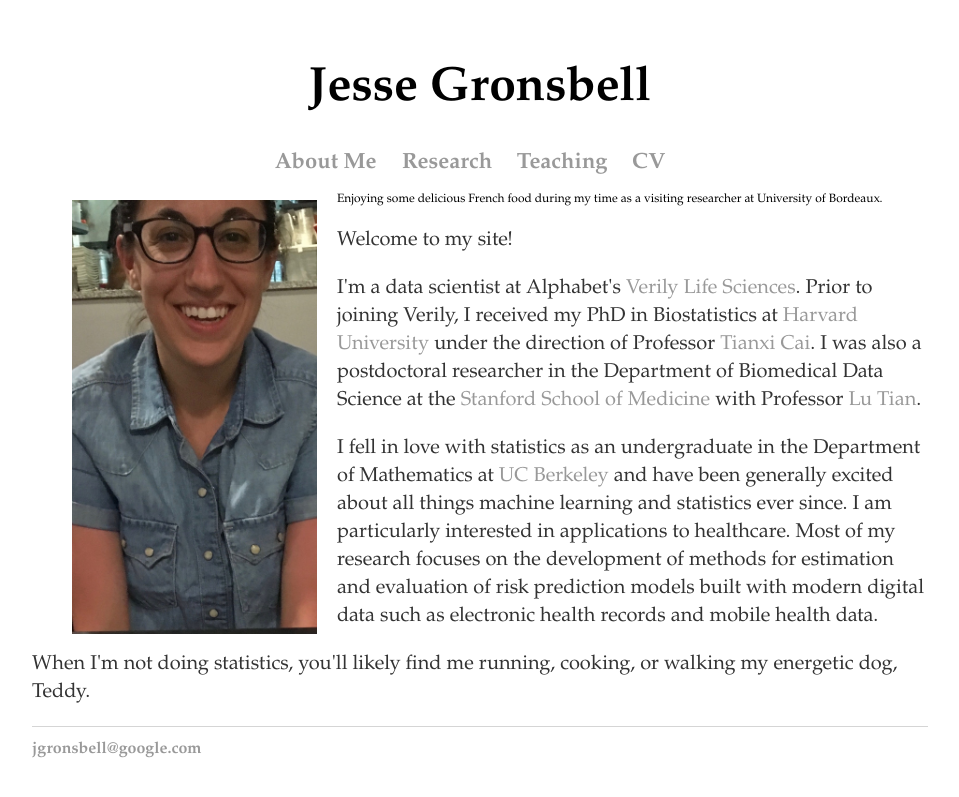
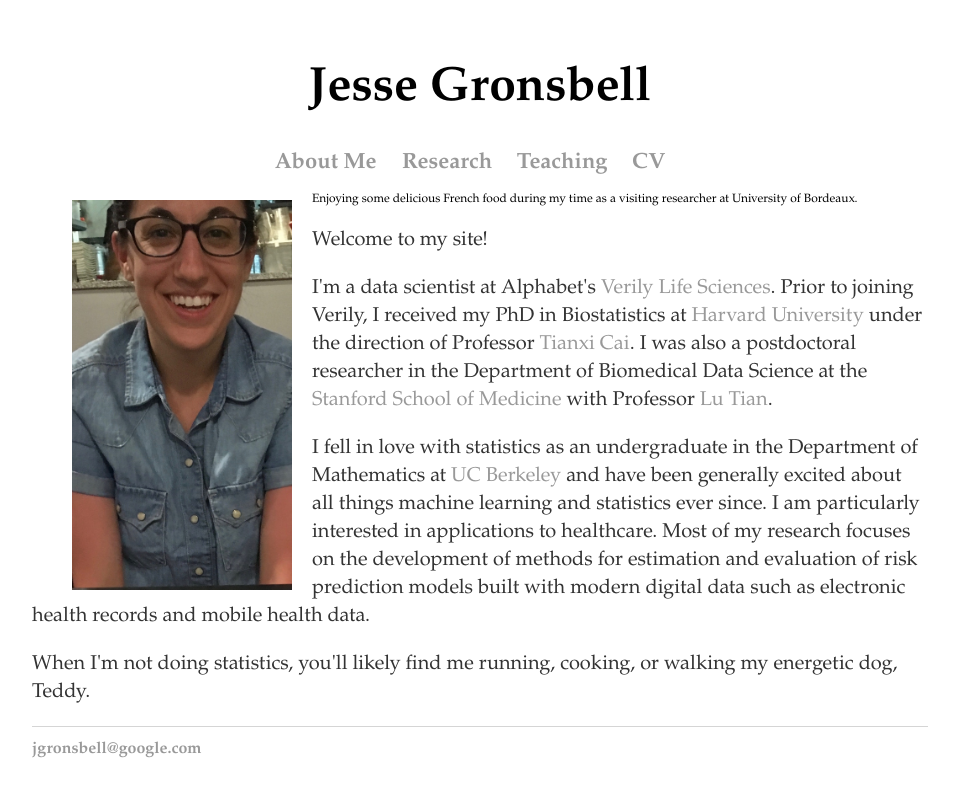
Before and after one commit to jgrons/old_website, a Jekyll site: the page built from index.html, in a window 1280 px wide. Shown: the top 797 px of the page, without its empty margins (160-1119 px from the left). Built offline with Jekyll 4.4.1, drawn with Linux system fonts in a browser that asks for light colours.

Commit message:
Update index.html

```diff
--- a/index.html
+++ b/index.html
@@ -7,7 +7,7 @@
 		<div class="span2">
 		<figure>
 			   <a href="../pics/me_france.jpeg">
-            <img src="../pics/me_france.jpeg" HEIGHT="434" WIDTH="245" align="left" style="margin:8px 20px 0px 0px"
+            <img src="../pics/me_france.jpeg" HEIGHT="390" WIDTH="220" align="left" style="margin:8px 20px 0px 0px"
                   title="JG" alt="JG"/></a>
 	<figcaption style="font-size:12px; font-family: palatino"> Enjoying some delicious French food during
 			my time as a visiting researcher at University of Bordeaux. </figcaption>
```
